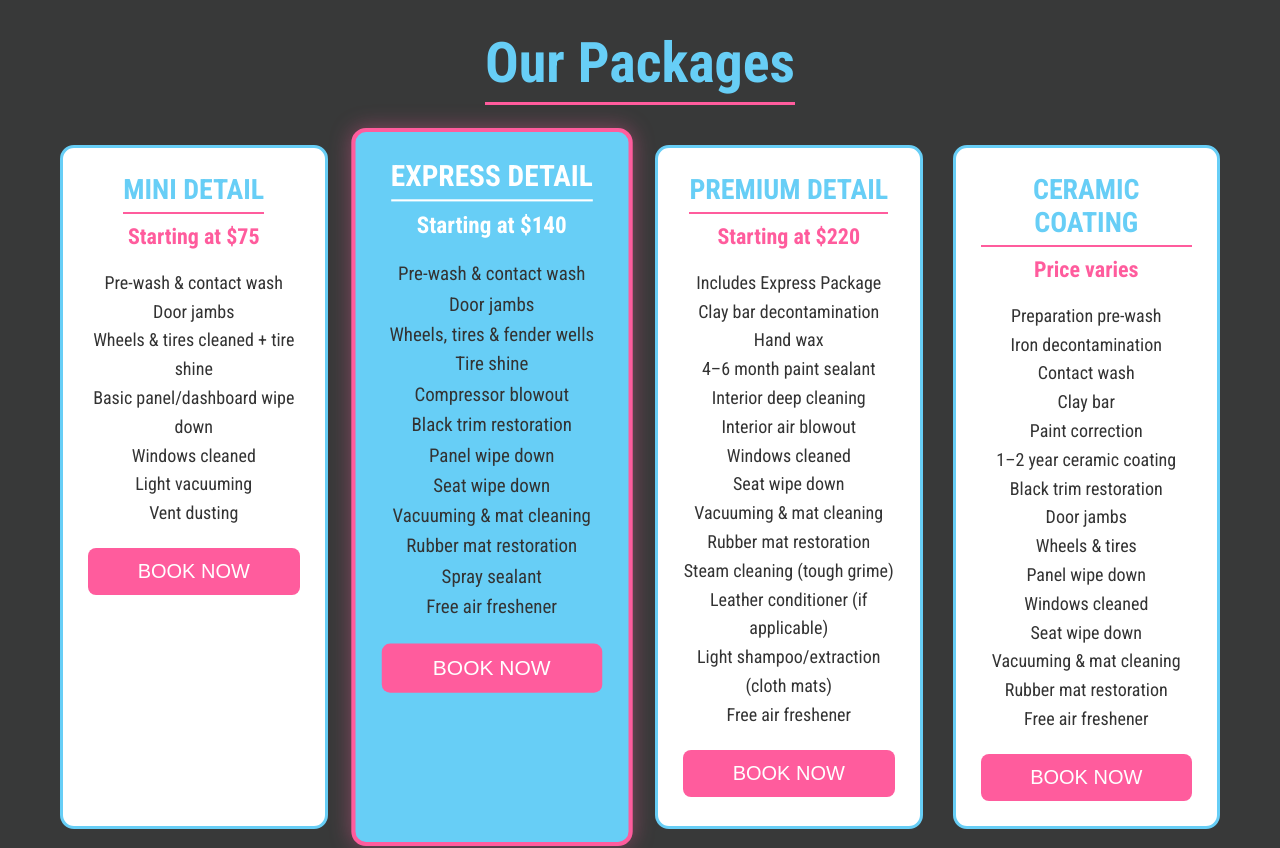
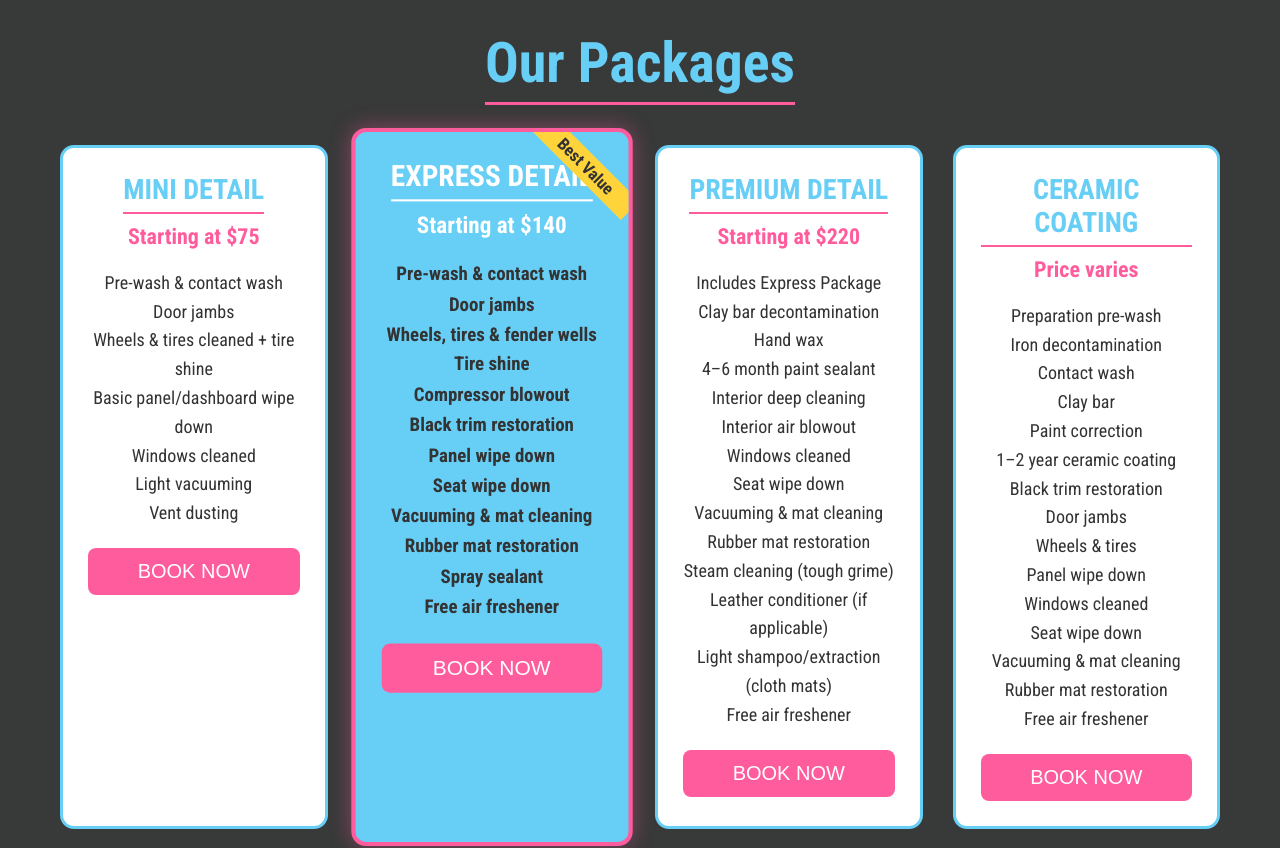
Before and after one commit to StephanPlough/martinezway-mobiledetailing, a React (Vite) app: page / in a window 1280 px wide. Shown: the part 5540-6388 px from the top of the page. Built offline with nearby package versions, Linux system fonts and the light colour scheme.

Commit message:
Added ribbon to package

```diff
--- a/src/components/ServicePackages/Package.css
+++ b/src/components/ServicePackages/Package.css
@@ -47,6 +47,24 @@
   color: #fff;
   box-shadow: 0px 0px 20px rgba(255, 92, 157, 0.4);
   transform: scale(1.05);
+  position: relative;
+  overflow: hidden;
+  font-weight: 700;
+}
+.single-package.popular:hover {
+  transform: translateY(-6px);
+}
+
+.single-package.popular::after {
+  content: "Best value";
+  position: absolute;
+  text-transform: capitalize;
+  top: 3%;
+  right: -7.8%;
+  background-color: #ffd43b;
+  color: #333 !important;
+  padding: 3px 26px;
+  transform: rotate(45deg);
 }
 
 .single-package.popular .package-title {
```
